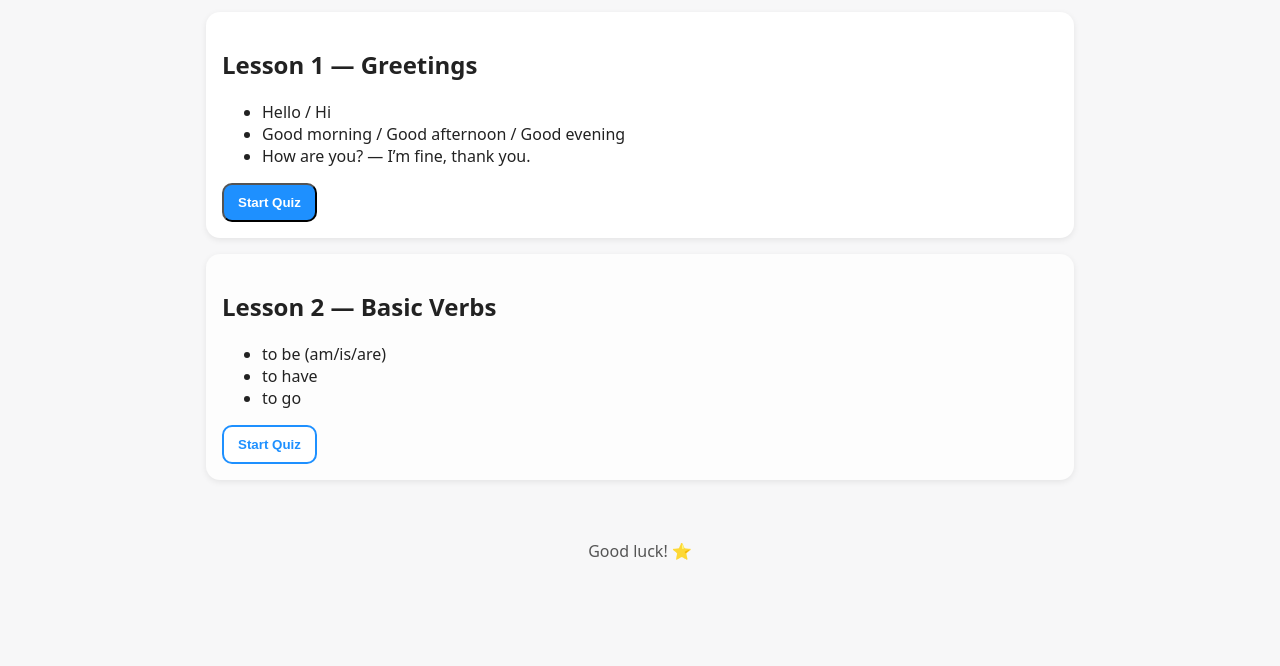
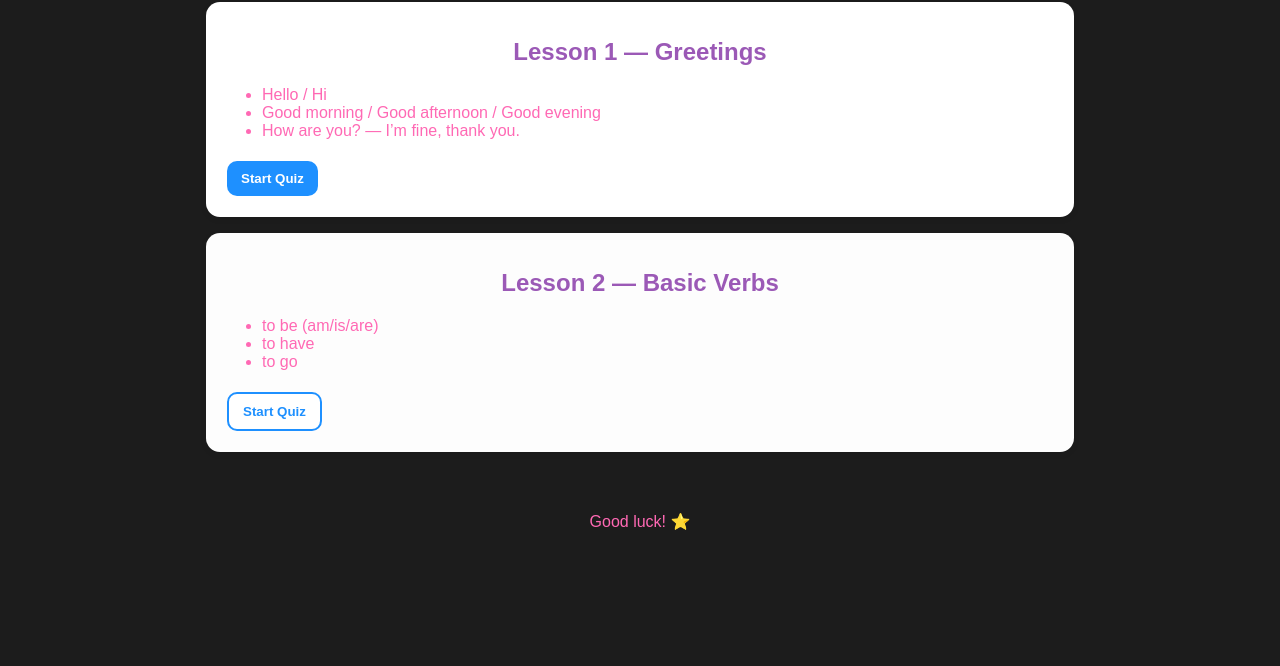
Before and after one commit to shefaanasser3-ops/From-1-TO-5-EN, a plain HTML site: page lessons.html in a window 1280 px wide. Shown: the part 134-800 px from the top of the page. Drawn offline with Linux system fonts and the light colour scheme.

Commit message:
Update style.css

```diff
--- a/style.css
+++ b/style.css
@@ -36,3 +36,33 @@ a { color: inherit; text-decoration: none; }
 
 /* Footer */
 .footer { text-align:center; padding:20px; color:#555; }
+body {
+    font-family: Arial, sans-serif;
+    background-color: #1c1c1c; /* أسود */
+    color: #f8f0ff; /* لون فاتح */
+    margin: 0;
+    padding: 0;
+}
+
+h1, h2, h3 {
+    text-align: center;
+    color: #9b59b6; /* أرجواني */
+}
+
+p, li {
+    color: #ff69b4; /* وردي */
+}
+
+button {
+    background-color: #9b59b6; /* أرجواني */
+    color: #fff;
+    border: none;
+    padding: 10px 20px;
+    margin: 5px;
+    cursor: pointer;
+    border-radius: 5px;
+}
+
+button:hover {
+    background-color: #ff69b4; /* وردي عند المرور بالفأرة */
+}
```
